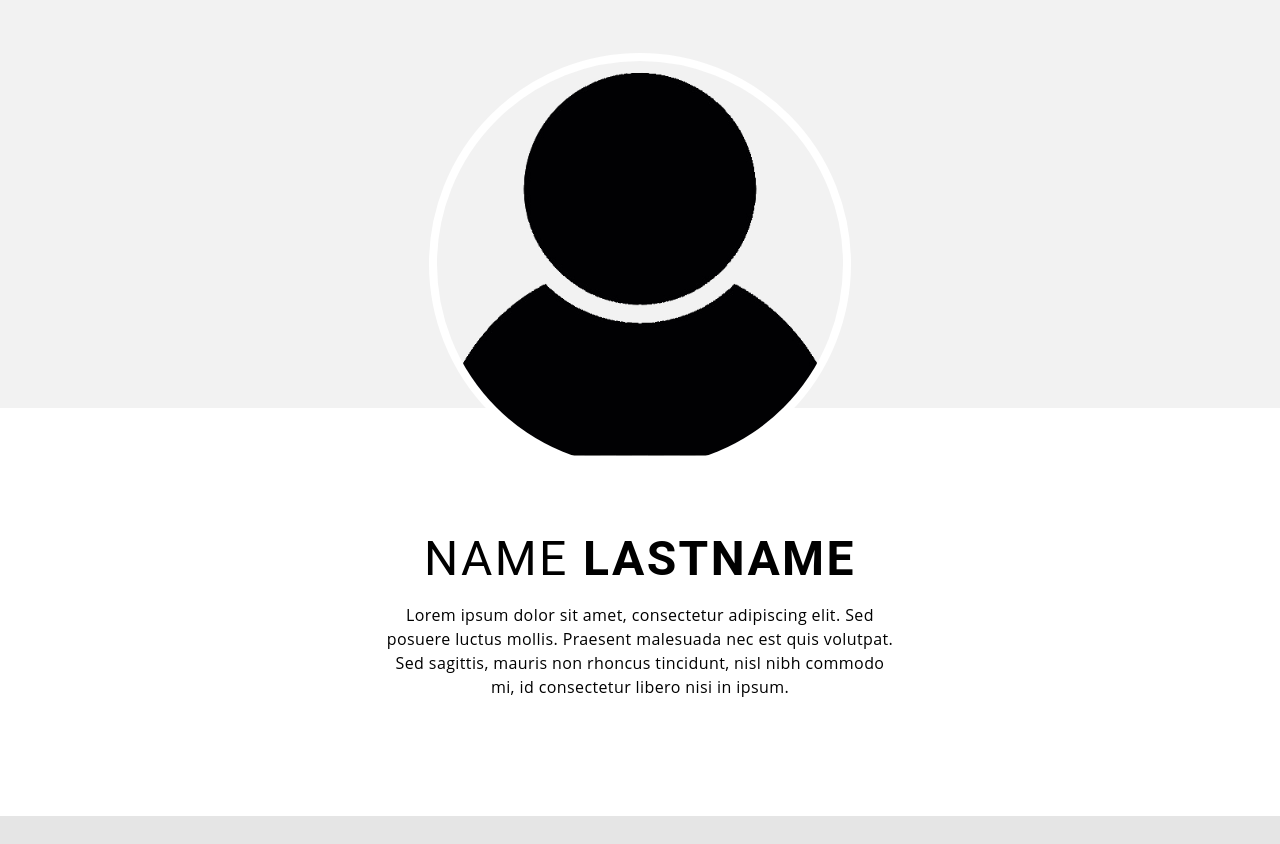
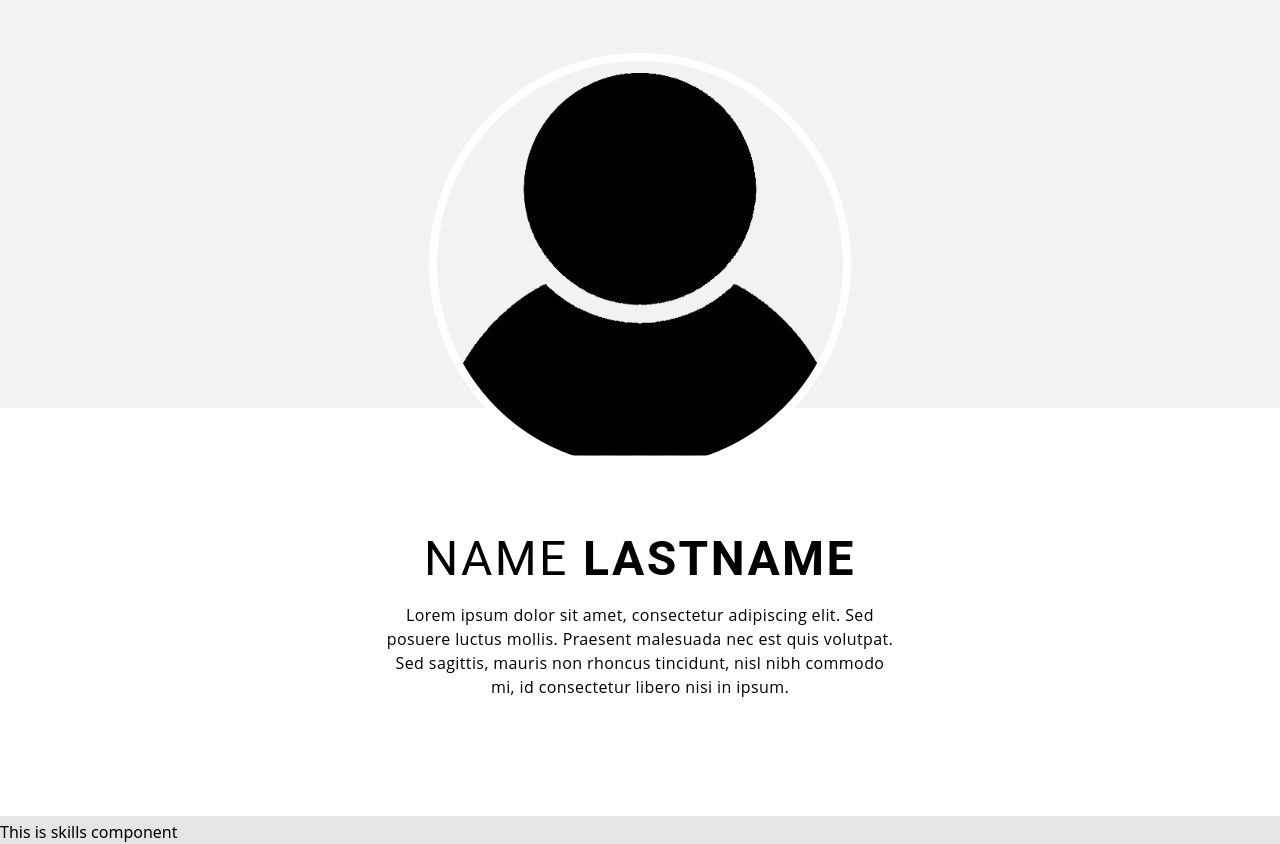
Before and after one commit to BehnamSeydAbadi/Portfolio, a React (Create React App) app: page / in a window 1280 px wide. Before the commit the page ends 820 px from the top, so only its background shows below. Built offline with nearby package versions, Linux system fonts and the light colour scheme.

Commit message:
Skills added to index.js

```diff
--- a/src/index.js
+++ b/src/index.js
@@ -4,6 +4,7 @@ import ReactDOM from "react-dom";
 import "./index.css";
 
 import AboutMe from "./Components/AboutMe";
+import Skills from "./Components/Skills";
 import reportWebVitals from "./reportWebVitals";
 
 ReactDOM.render(
@@ -13,6 +14,7 @@ ReactDOM.render(
       lastName='LastName'
       summary='Lorem ipsum dolor sit amet, consectetur adipiscing elit. Sed posuere luctus mollis. Praesent malesuada nec est quis volutpat. Sed sagittis, mauris non rhoncus tincidunt, nisl nibh commodo mi, id consectetur libero nisi in ipsum.'
     />
+    <Skills />
   </React.StrictMode>,
   document.getElementById("root")
 );
```
